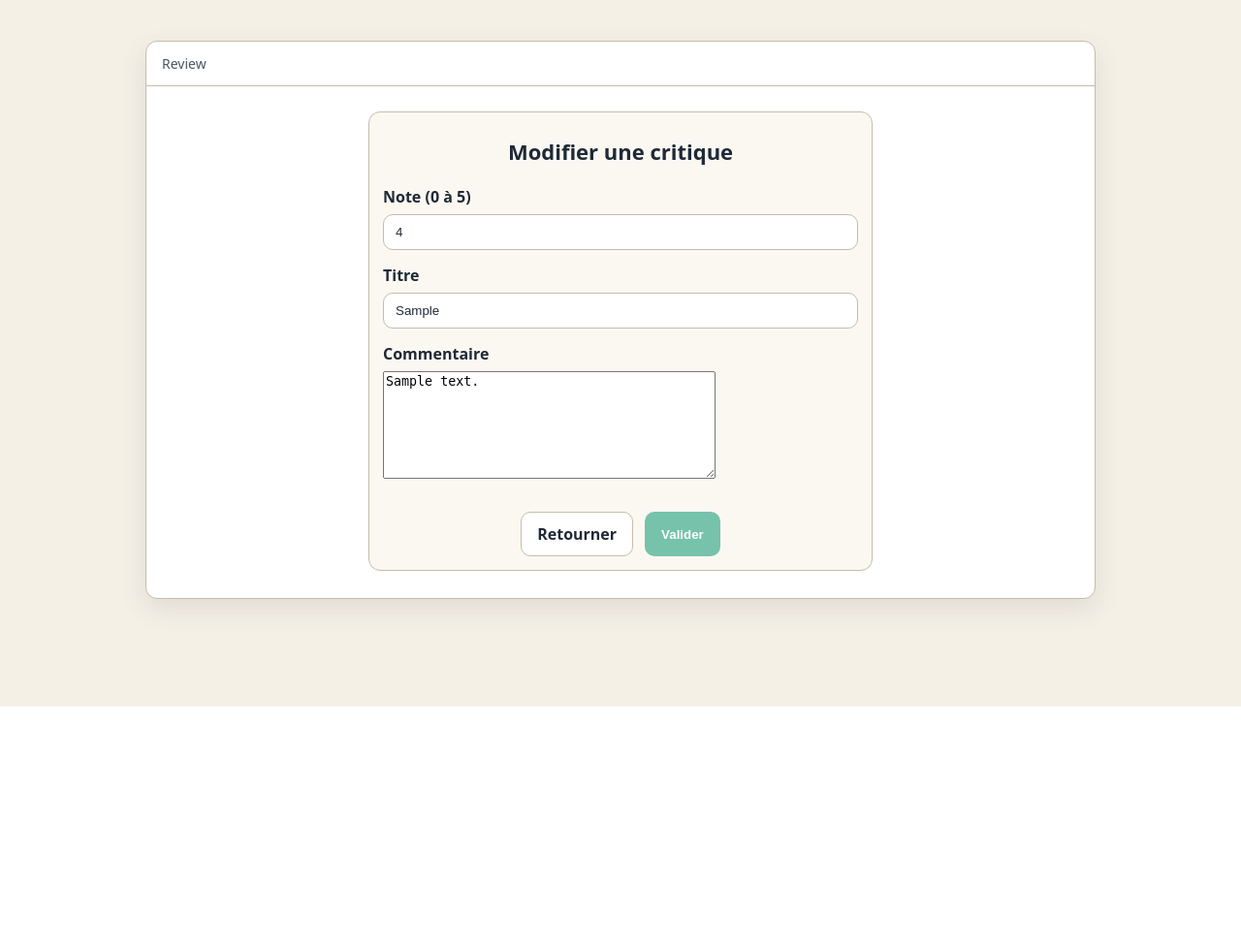
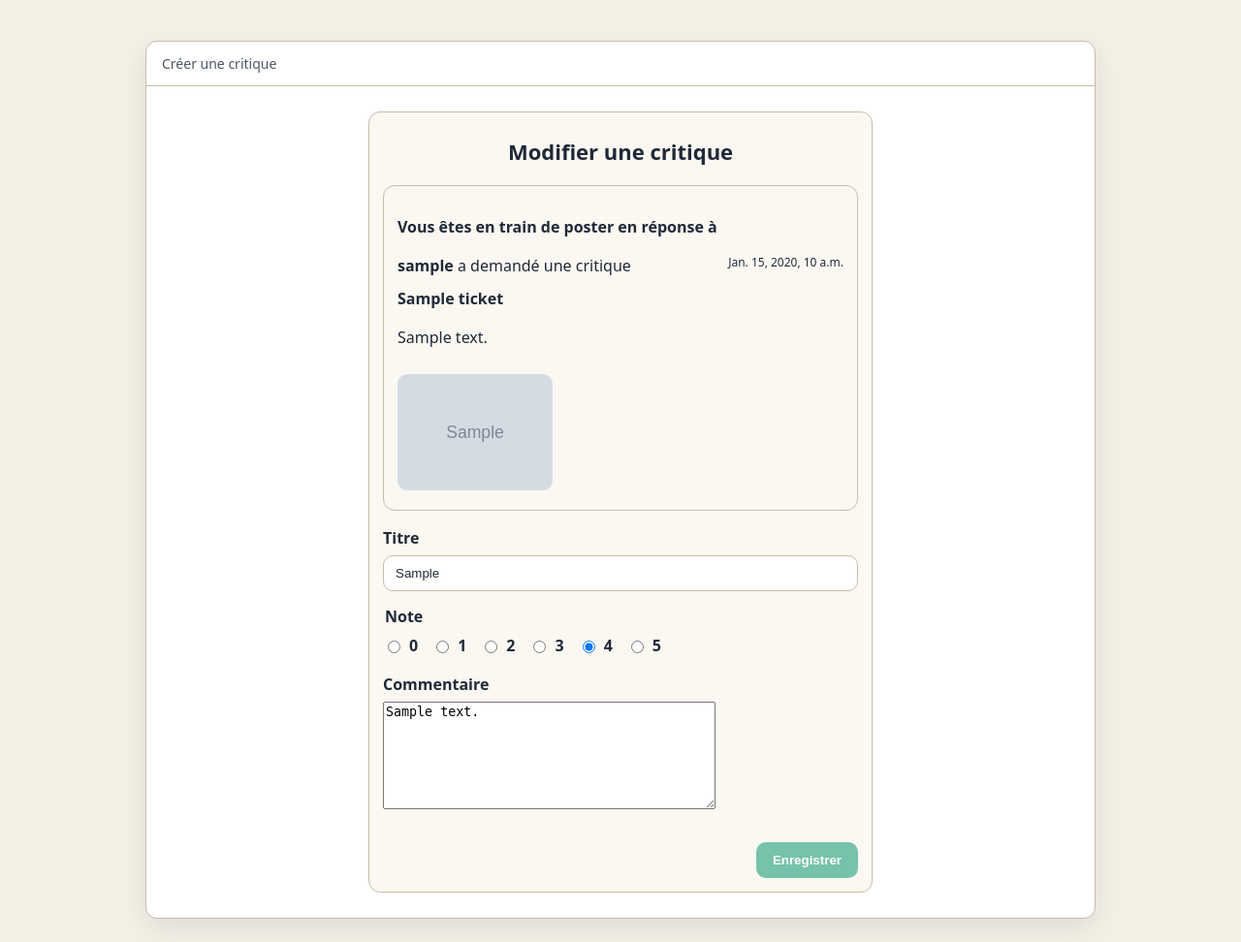
Before and after one commit to AoHaneX/LITRevu, a Django app: page /review/1/edit/ in a window 1280 px wide. Shown: the part 71-1043 px from the top of the page at 97% size. Before the commit the page ends 800 px from the top, so only its background shows below. Run offline with Django 5.2, Linux system fonts and the light colour scheme; a user stored in the database is signed in; tables that the repository leaves empty hold one stand-in row (values such as "Sample post"); grey boxes marked "Sample" are stand-in pictures.

Commit message:
feat: add combined ticket and review creation

```diff
--- a/reviews/forms.py
+++ b/reviews/forms.py
@@ -1,6 +1,9 @@
 from django import forms
 
 from .models import Ticket, Review
+
+
+RATING_CHOICES = [(i, str(i)) for i in range(6)]
 
 
 class TicketForm(forms.ModelForm):
@@ -17,6 +20,7 @@ class TicketForm(forms.ModelForm):
         }
 
 
+
 class ReviewForm(forms.ModelForm):
     """
     Form used to create or update a Review.
@@ -24,9 +28,10 @@ class ReviewForm(forms.ModelForm):
     """
     class Meta:
         model = Review
-        fields = ("rating", "headline", "body")
+        fields = ("headline", "rating", "body")
         widgets = {
             "headline": forms.TextInput(attrs={"autocomplete": "off"}),
+            "rating": forms.RadioSelect(choices=RATING_CHOICES),
             "body": forms.Textarea(attrs={"rows": 7}),
         }
 
--- a/reviews/urls.py
+++ b/reviews/urls.py
@@ -1,11 +1,19 @@
 from django.urls import path
 
 from .views import (
-    TicketListView, ReviewListView,
-    TicketCreateView, TicketUpdateView, TicketDeleteView,
-    ReviewCreateView, ReviewUpdateView, ReviewDeleteView,
-    FollowListView, FollowAddView, FollowRemoveView,
-    PostsView
+    TicketListView,
+    ReviewListView,
+    TicketCreateView,
+    TicketUpdateView,
+    TicketDeleteView,
+    ReviewCreateView,
+    ReviewUpdateView,
+    ReviewDeleteView,
+    FollowListView,
+    FollowAddView,
+    FollowRemoveView,
+    PostsView,
+    TicketReviewCreateView,
 )
 
 urlpatterns = [
@@ -13,18 +21,26 @@ urlpatterns = [
     path("ticket/create/", TicketCreateView.as_view(), name="ticket_create"),
     path("ticket/<int:pk>/edit/", TicketUpdateView.as_view(), name="ticket_edit"),
     path("ticket/<int:pk>/delete/", TicketDeleteView.as_view(), name="ticket_delete"),
-
     # Reviews
-    path("review/create/<int:ticket_id>/", ReviewCreateView.as_view(), name="review_create"),
+    path(
+        "review/create/<int:ticket_id>/",
+        ReviewCreateView.as_view(),
+        name="review_create",
+    ),
     path("review/<int:pk>/edit/", ReviewUpdateView.as_view(), name="review_edit"),
     path("review/<int:pk>/delete/", ReviewDeleteView.as_view(), name="review_delete"),
     path("ticket/", TicketListView.as_view(), name="ticket_list"),
     path("review/", ReviewListView.as_view(), name="review_list"),
-
-    #Users
+    path(
+        "review/create/", TicketReviewCreateView.as_view(), name="review_create_ticket"
+    ),
+    # Users
     path("follow/", FollowListView.as_view(), name="follow_list"),
     path("follow/add/", FollowAddView.as_view(), name="follow_add"),
-    path("follow/remove/<int:follow_id>/", FollowRemoveView.as_view(), name="follow_remove"),
-
+    path(
+        "follow/remove/<int:follow_id>/",
+        FollowRemoveView.as_view(),
+        name="follow_remove",
+    ),
     path("posts/", PostsView.as_view(), name="posts"),
 ]
--- a/reviews/views.py
+++ b/reviews/views.py
@@ -129,6 +129,13 @@ class ReviewUpdateView(LoginRequiredMixin, IsOwnerMixin, UpdateView):
     template_name = "reviews/review_form.html"
     success_url = reverse_lazy("home")
     success_message = "Critique modifiée avec succès."
+    def get_context_data(self, **kwargs):
+        """
+        Add the related ticket to the template context to display a preview.
+        """
+        context = super().get_context_data(**kwargs)
+        context["ticket"] = self.object.ticket
+        return context
 
 
 class ReviewDeleteView(LoginRequiredMixin, IsOwnerMixin, DeleteView):
@@ -289,3 +296,50 @@ class PostsView(LoginRequiredMixin, TemplateView):
         )
 
         return context
+
+class TicketReviewCreateView(LoginRequiredMixin, View):
+    """
+    Create a Ticket and a Review in a single form submission.
+    """
+    template_name = "reviews/ticket_review_form.html"
+
+    def get(self, request):
+        """
+        Display empty forms for both Ticket and Review.
+        """
+        ticket_form = TicketForm()
+        review_form = ReviewForm()
+        return render(
+            request,
+            self.template_name,
+            {"ticket_form": ticket_form, "review_form": review_form},
+        )
+
+    def post(self, request):
+        """
+        Validate both forms and create Ticket + Review in one transaction.
+        """
+        ticket_form = TicketForm(request.POST, request.FILES)
+        review_form = ReviewForm(request.POST)
+
+        if ticket_form.is_valid() and review_form.is_valid():
+            # Save ticket
+            ticket = ticket_form.save(commit=False)
+            ticket.user = request.user
+            ticket.save()
+
+            # Save review linked to the newly created ticket
+            review = review_form.save(commit=False)
+            review.user = request.user
+            review.ticket = ticket
+            review.save()
+
+            messages.success(request, "Billet et critique créés avec succès.")
+            return redirect("posts")
+
+        # If at least one form is invalid, show errors
+        return render(
+            request,
+            self.template_name,
+            {"ticket_form": ticket_form, "review_form": review_form},
+        )
--- a/static/css/style.css
+++ b/static/css/style.css
@@ -331,3 +331,29 @@ ul {
 li {
   margin: 8px 0;
 }
+
+/* Rating radios layout (wireframe-like) */
+fieldset {
+  border: none;
+  padding: 0;
+  margin: 0;
+}
+
+legend {
+  font-weight: 600;
+  margin-bottom: 6px;
+}
+
+#id_rating {
+  display: flex;
+  gap: 14px;
+  flex-wrap: wrap;
+  align-items: center;
+}
+
+#id_rating label {
+  display: inline-flex;
+  align-items: center;
+  gap: 6px;
+  margin: 0;
+}
--- a/templates/reviews/posts.html
+++ b/templates/reviews/posts.html
@@ -52,7 +52,7 @@
 
           <div class="card-actions right">
             <!-- Creating a review requires a ticket_id, so we guide the user to tickets -->
-            <a class="btn" href="{% url 'ticket_list' %}">Créer une critique</a>
+            <a class="btn" href="{% url 'review_create_ticket' %}">Créer une critique</a>
           </div>
 
           {% if reviews %}
--- a/templates/reviews/review_form.html
+++ b/templates/reviews/review_form.html
@@ -1,9 +1,9 @@
 {% extends "base.html" %}
-{% block title %}Review | LITReview{% endblock %}
+{% block title %}Critique | LITReview{% endblock %}
 
 {% block content %}
   <div class="frame">
-    <div class="frame-title">Review</div>
+    <div class="frame-title">Créer une critique</div>
 
     <div class="frame-body one-col">
       <section class="card card-narrow" aria-labelledby="review-title">
@@ -12,7 +12,34 @@
         </h1>
 
         {% if ticket %}
-          <p><strong>Billet :</strong> {{ ticket.title }}</p>
+          <div class="card" aria-label="Ticket preview" style="margin-bottom: 16px;">
+            <p><strong>Vous êtes en train de poster en réponse à</strong></p>
+
+            <div style="display:flex; justify-content:space-between; gap:12px;">
+              <div>
+                <p style="margin:0;">
+                  <strong>{{ ticket.user.username }}</strong> a demandé une critique
+                </p>
+              </div>
+              <div style="font-size: 12px;">
+                {{ ticket.time_created }}
+              </div>
+            </div>
+
+            <p style="margin-top:10px;"><strong>{{ ticket.title }}</strong></p>
+
+            {% if ticket.description %}
+              <p>{{ ticket.description }}</p>
+            {% endif %}
+
+            {% if ticket.image %}
+              <img
+                src="{{ ticket.image.url }}"
+                alt="Image du billet {{ ticket.title }}"
+                style="max-width: 160px; height: auto; border-radius: 10px; margin-top: 10px;"
+              >
+            {% endif %}
+          </div>
         {% endif %}
 
         {% if form.non_field_errors %}
@@ -23,19 +50,21 @@
           {% csrf_token %}
 
           <div class="field">
-            <label for="{{ form.rating.id_for_label }}">Note (0 à 5)</label>
-            {{ form.rating }}
-            {% if form.rating.errors %}
-              <div class="alert" role="alert">{{ form.rating.errors }}</div>
-            {% endif %}
-          </div>
-
-          <div class="field">
             <label for="{{ form.headline.id_for_label }}">Titre</label>
             {{ form.headline }}
             {% if form.headline.errors %}
               <div class="alert" role="alert">{{ form.headline.errors }}</div>
             {% endif %}
+          </div>
+
+          <div class="field">
+            <fieldset>
+              <legend>Note</legend>
+              {{ form.rating }}
+              {% if form.rating.errors %}
+                <div class="alert" role="alert">{{ form.rating.errors }}</div>
+              {% endif %}
+            </fieldset>
           </div>
 
           <div class="field">
@@ -46,9 +75,8 @@
             {% endif %}
           </div>
 
-          <div class="card-actions center gap">
-            <a class="btn btn-secondary" href="{% url 'home' %}">Retourner</a>
-            <button class="btn" type="submit">Valider</button>
+          <div class="card-actions right">
+            <button class="btn" type="submit">{% if object %}Enregistrer{% else %}Envoyer{% endif %}</button>
           </div>
         </form>
       </section>
```
Also changed, not shown: accounts/views.py (+10 -3 lines), templates/reviews/ticket_list.html (+2 -5 lines), templates/reviews/ticket_review_form.html (added, +90 -0 lines).
